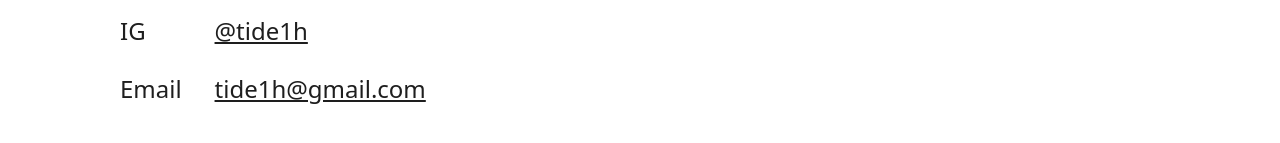
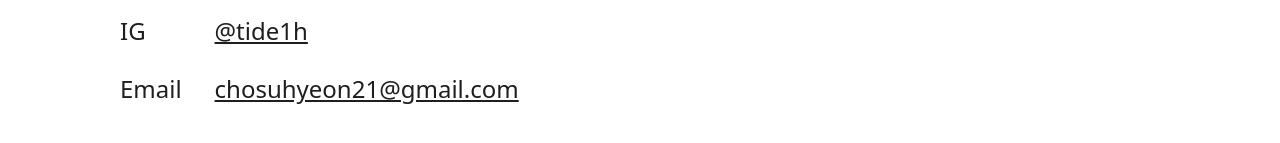
Before and after one commit to parkdui/unadopted_exhibition, a Next.js app: page /project5 in a window 1280 px wide. Shown: the part 5738-5881 px from the top of the page. Built offline with nearby package versions, Linux system fonts and the light colour scheme; a web font is replaced by a local one.

Commit message:
fixed: project 5's email address

```diff
--- a/pages/project5.js
+++ b/pages/project5.js
@@ -109,11 +109,11 @@ export default function Project5Page() {
             <span className={styles.metaLabel}>Email</span>
             <a
               className={styles.websiteLink}
-              href="mailto:tide1h@gmail.com"
+              href="mailto:chosuhyeon21@gmail.com"
               target="_blank"
               rel="noreferrer"
             >
-              tide1h@gmail.com
+              chosuhyeon21@gmail.com
             </a>
           </div>
         </footer>
```
